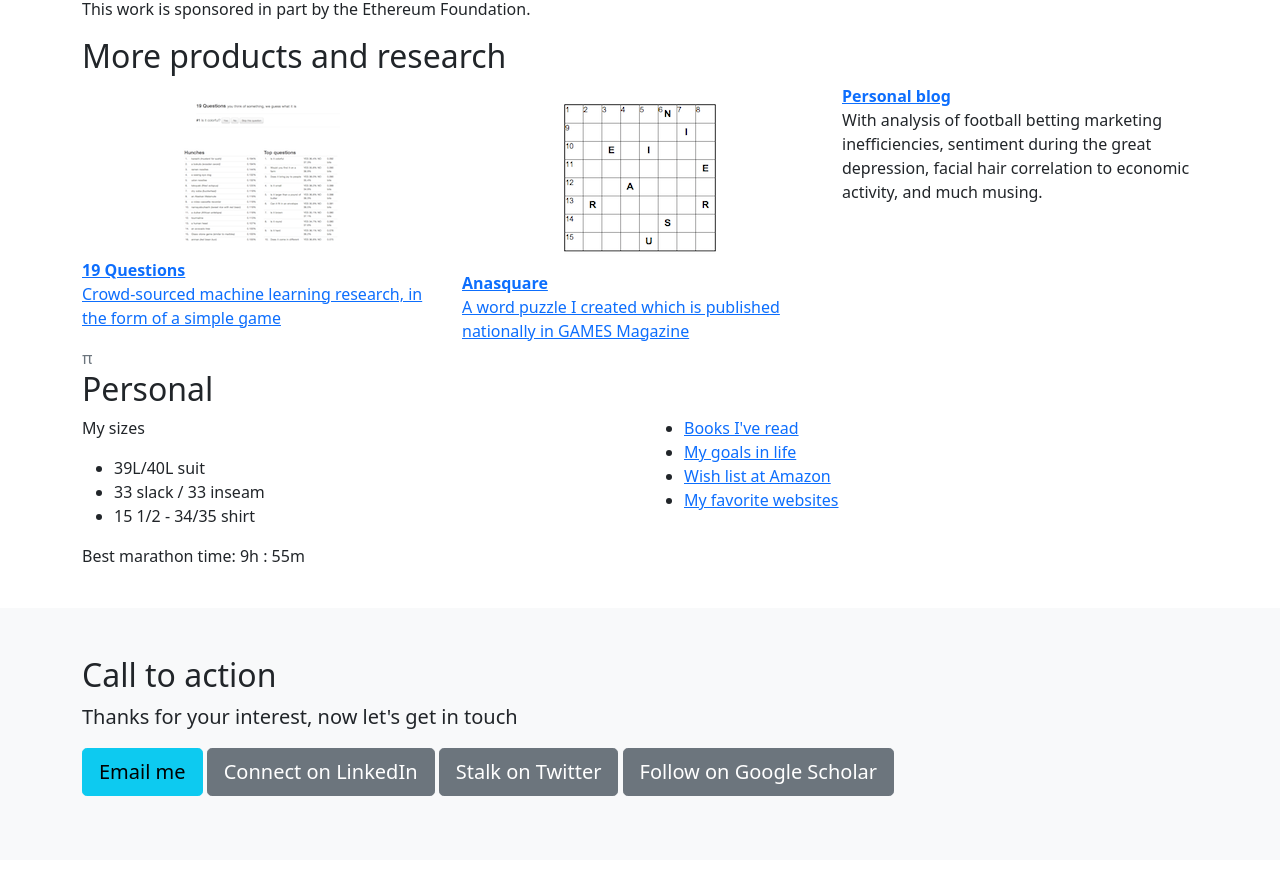
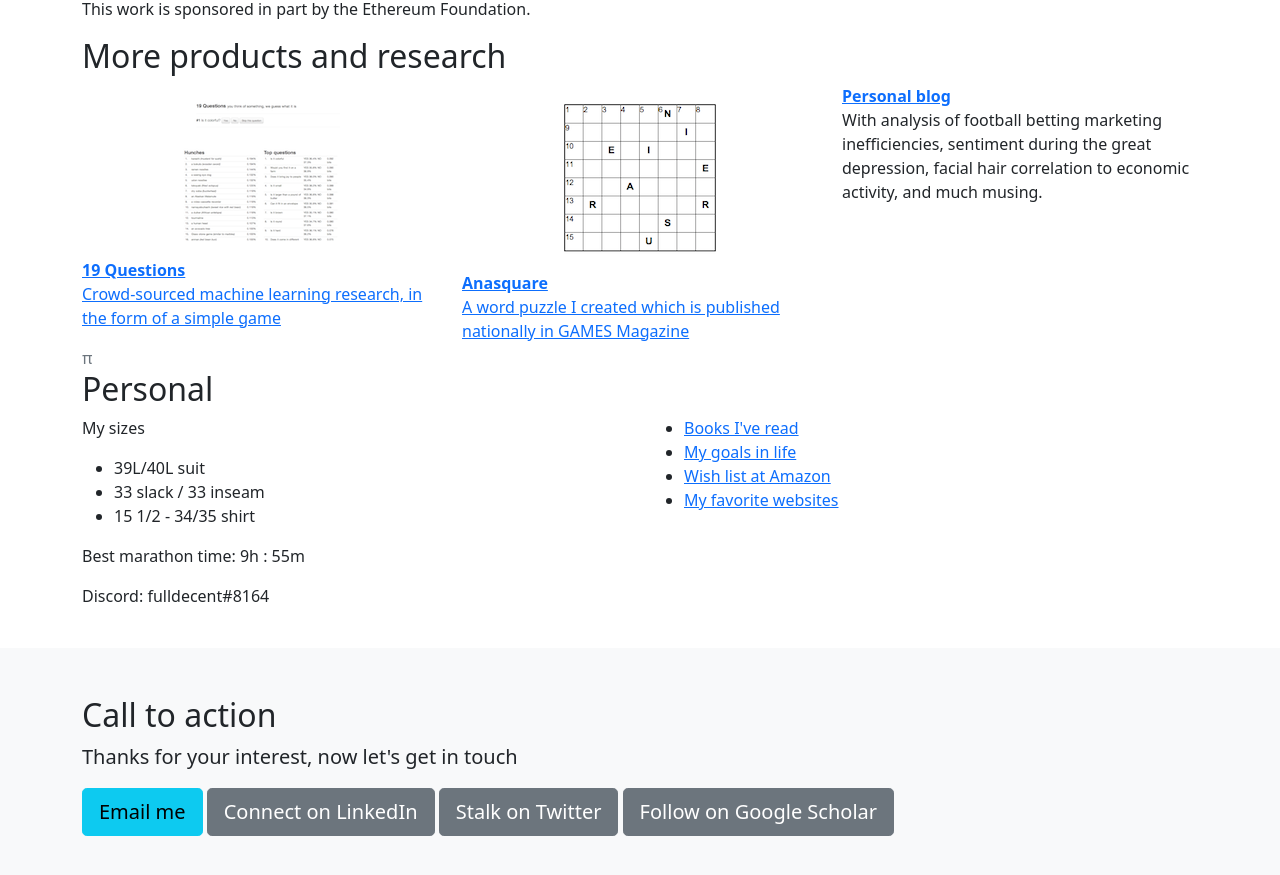
Before and after one commit to fulldecent/phor.net, a Jekyll site: the page built from index.html, in a window 1280 px wide and 900 px high, scrolled down 3431 px. Shown: the top 875 px of the window. Built offline with Jekyll 4.4.1, drawn with Linux system fonts in a browser that asks for light colours; nearby versions of some CDN libraries.

Commit message:
Update index.html

```diff
--- a/index.html
+++ b/index.html
@@ -434,6 +434,7 @@
           <li>15 1/2 - 34/35 shirt</li>
         </ul>
         <p>Best marathon time: 9h : 55m</p>
+        <p>Discord: fulldecent<span>#</span>8164</p>
       </div>
       <div class="col">
         <ul>
```
